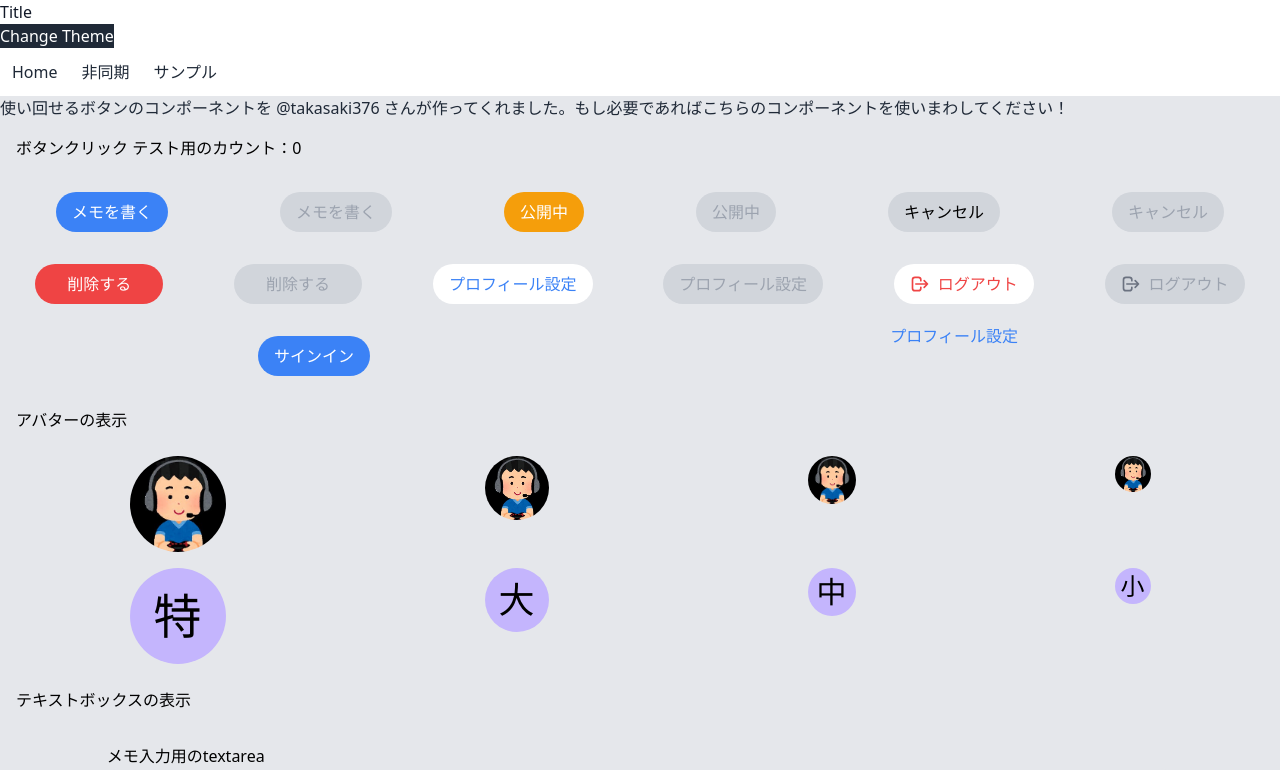
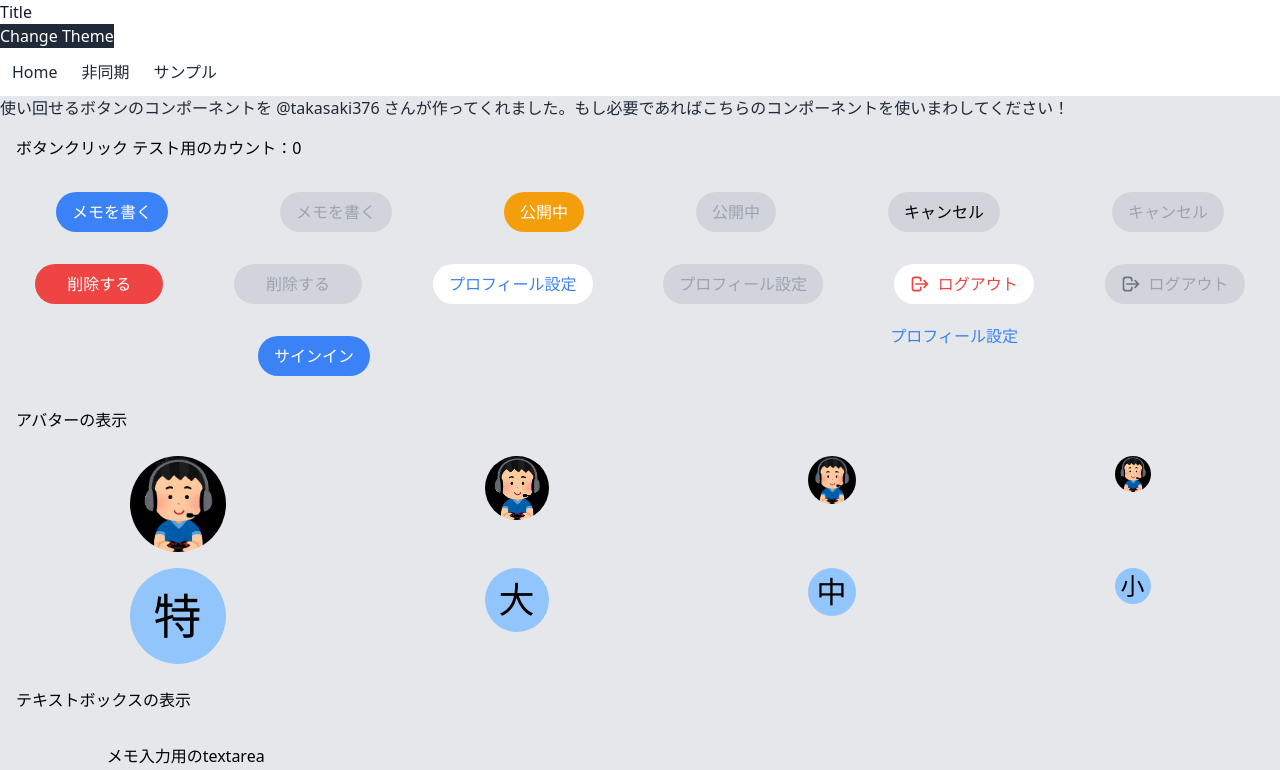
Before and after one commit to qin-salon/qin-memo, a Next.js app: page /sample in a window 1280 px wide. Shown: the top 770 px of the page. Built offline with nearby package versions, Linux system fonts and the light colour scheme.

Commit message:
🔥 Avatarコンポーネントから不要コード削除

```diff
--- a/src/components/shared/Avatar.tsx
+++ b/src/components/shared/Avatar.tsx
@@ -20,11 +20,6 @@ const isImg = (props: ImgType | ButtonType): props is ImgType => {
   return "src" in props && props.src !== "";
 };
 
-const ramdomMin = 1;
-const ramdomMax = 3;
-
-const ramdom = Math.floor(Math.random() * (ramdomMax + 1 - ramdomMin)) + ramdomMin;
-
 export const Avatar: VFC<ImgType | ButtonType> = (props) => {
   // サイズ small:36px medium:48px large:72px extralarge:100px
   const circleStyle = clsx([
@@ -45,9 +40,6 @@ export const Avatar: VFC<ImgType | ButtonType> = (props) => {
       "text-3xl": props.size === "medium",
       "text-4xl ": props.size === "large",
       "text-5xl ": props.size === "extralarge",
-      "bg-red-100": ramdom === 1,
-      "bg-blue-300": ramdom === 2,
-      "bg-purple-300": ramdom === 3,
     },
   ]);
 
```
